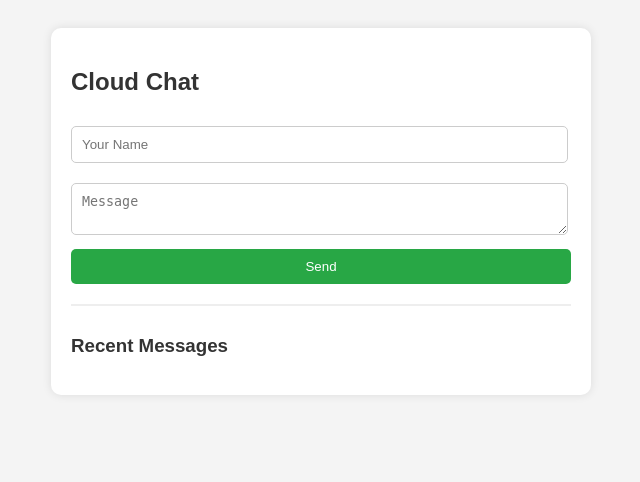
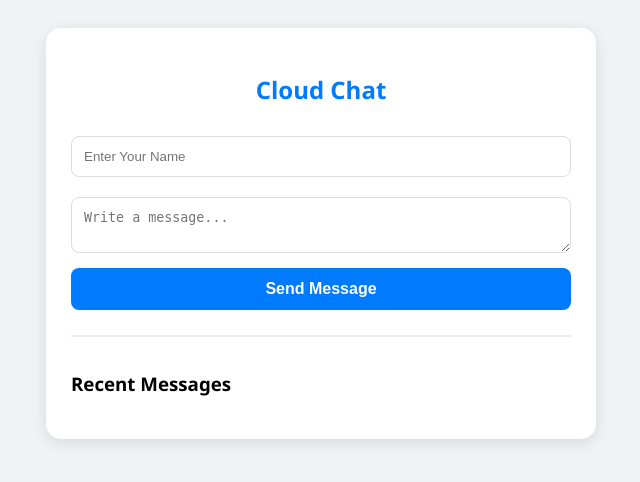
Before and after one commit to CherinetGama/cloud-chat-app, a Flask app: page / in a window 1280 px wide. Shown: the top 482 px of the page, without its empty margins (319-959 px from the left). Run offline with Flask 3, Linux system fonts and the light colour scheme; data that the repository does not hold is empty.

Commit message:
Update index.html

```diff
--- a/templates/index.html
+++ b/templates/index.html
@@ -2,33 +2,51 @@
 <html lang="en">
 <head>
     <meta charset="UTF-8">
-    <title>Chat App</title>
+    <title>Cloud Chat App</title>
     <style>
-        body { font-family: Arial, sans-serif; background-color: #f4f4f4; padding: 20px; color: #333; }
-        .chat-box { background: white; padding: 20px; border-radius: 10px; max-width: 500px; margin: auto; box-shadow: 0 0 10px rgba(0,0,0,0.1); }
-        input, textarea { width: 95%; padding: 10px; margin: 10px 0; border: 1px solid #ccc; border-radius: 5px; }
-        button { background-color: #28a745; color: white; padding: 10px; border: none; width: 100%; cursor: pointer; border-radius: 5px; }
-        .message-list { margin-top: 20px; border-top: 2px solid #eee; padding-top: 10px; }
-        .msg { background: #e9ecef; padding: 10px; margin-bottom: 5px; border-radius: 5px; color: black !important; }
+        body { font-family: 'Segoe UI', Tahoma, Geneva, Verdana, sans-serif; background-color: #f0f2f5; padding: 20px; }
+        .chat-container { max-width: 500px; margin: auto; background: white; padding: 25px; border-radius: 15px; box-shadow: 0 4px 15px rgba(0,0,0,0.1); }
+        h2 { text-align: center; color: #007bff; }
+        input, textarea { width: 100%; padding: 12px; margin: 10px 0; border: 1px solid #ddd; border-radius: 8px; box-sizing: border-box; }
+        button { background-color: #007bff; color: white; padding: 12px; border: none; width: 100%; border-radius: 8px; cursor: pointer; font-size: 16px; font-weight: bold; }
+        button:hover { background-color: #0056b3; }
+        .message-list { margin-top: 25px; border-top: 2px solid #eee; padding-top: 15px; max-height: 400px; overflow-y: auto; }
+        .msg { background: #f8f9fa; padding: 12px; margin-bottom: 10px; border-radius: 10px; border-left: 5px solid #007bff; color: #333; }
+        strong { color: #0056b3; display: block; margin-bottom: 3px; }
     </style>
 </head>
 <body>
-    <div class="chat-box">
+    <div class="chat-container">
         <h2>Cloud Chat</h2>
-        <form action="/send" method="POST">
-            <input type="text" name="name" placeholder="Your Name" required>
-            <textarea name="content" placeholder="Message" required></textarea>
-            <button type="submit">Send</button>
+        <form id="chatForm" action="/send" method="POST">
+            <input type="text" id="username" name="name" placeholder="Enter Your Name" required>
+            <textarea name="content" placeholder="Write a message..." required></textarea>
+            <button type="submit">Send Message</button>
         </form>
 
         <div class="message-list">
             <h3>Recent Messages</h3>
             {% for message in messages %}
                 <div class="msg">
-                    <strong>{{ message.name }}:</strong> {{ message.content }}
+                    <strong>{{ message.name }}</strong>
+                    {{ message.content }}
                 </div>
             {% endfor %}
         </div>
     </div>
+
+    <script>
+        // ስሙን በብሮውዘሩ ሜሞሪ ውስጥ ሴቭ አድርጎ እንዲይዘው ማድረግ
+        const nameInput = document.getElementById('username');
+        const savedName = localStorage.getItem('chatUsername');
+
+        if (savedName) {
+            nameInput.value = savedName;
+        }
+
+        document.getElementById('chatForm').addEventListener('submit', function() {
+            localStorage.setItem('chatUsername', nameInput.value);
+        });
+    </script>
 </body>
 </html>
```
